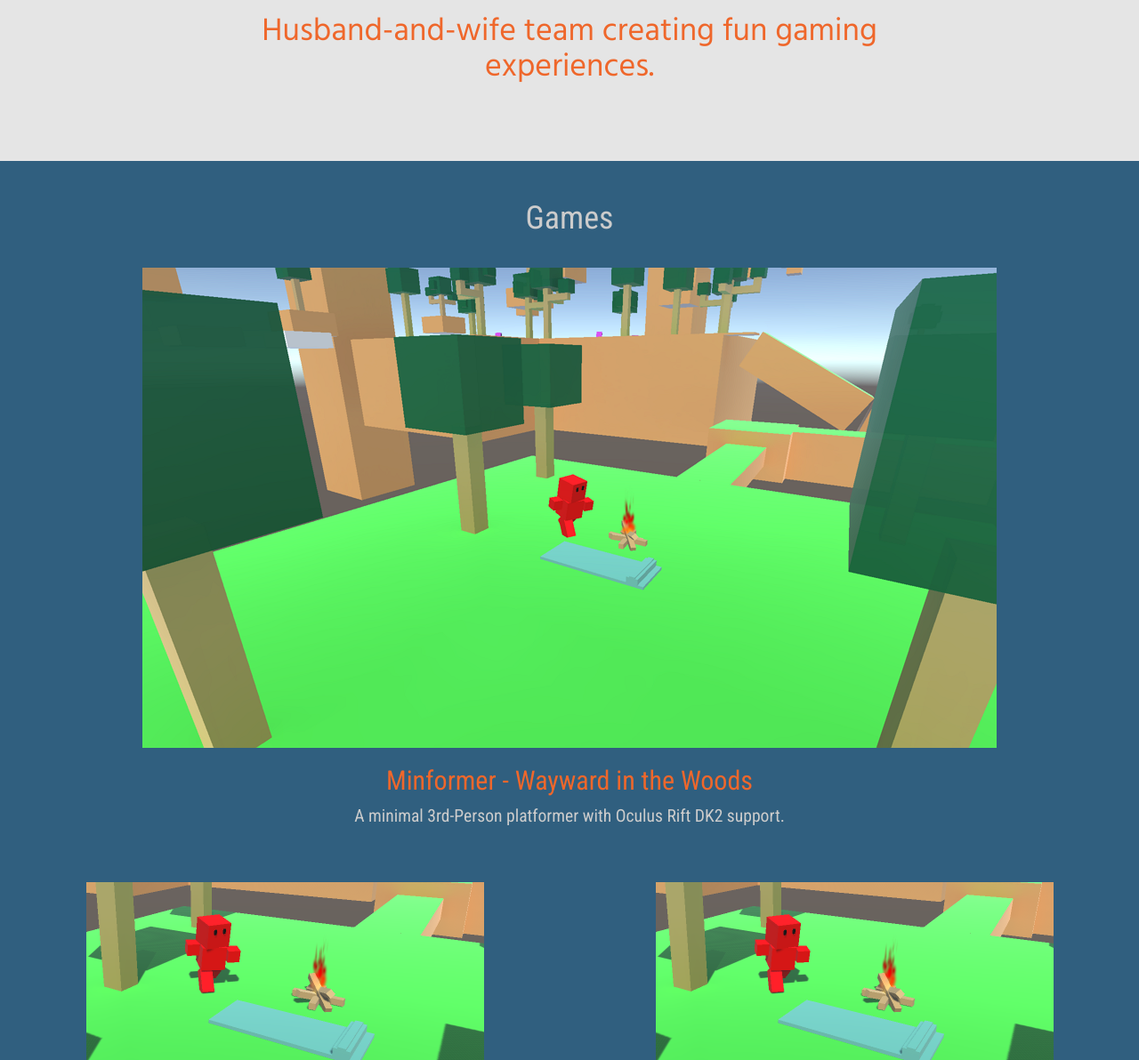
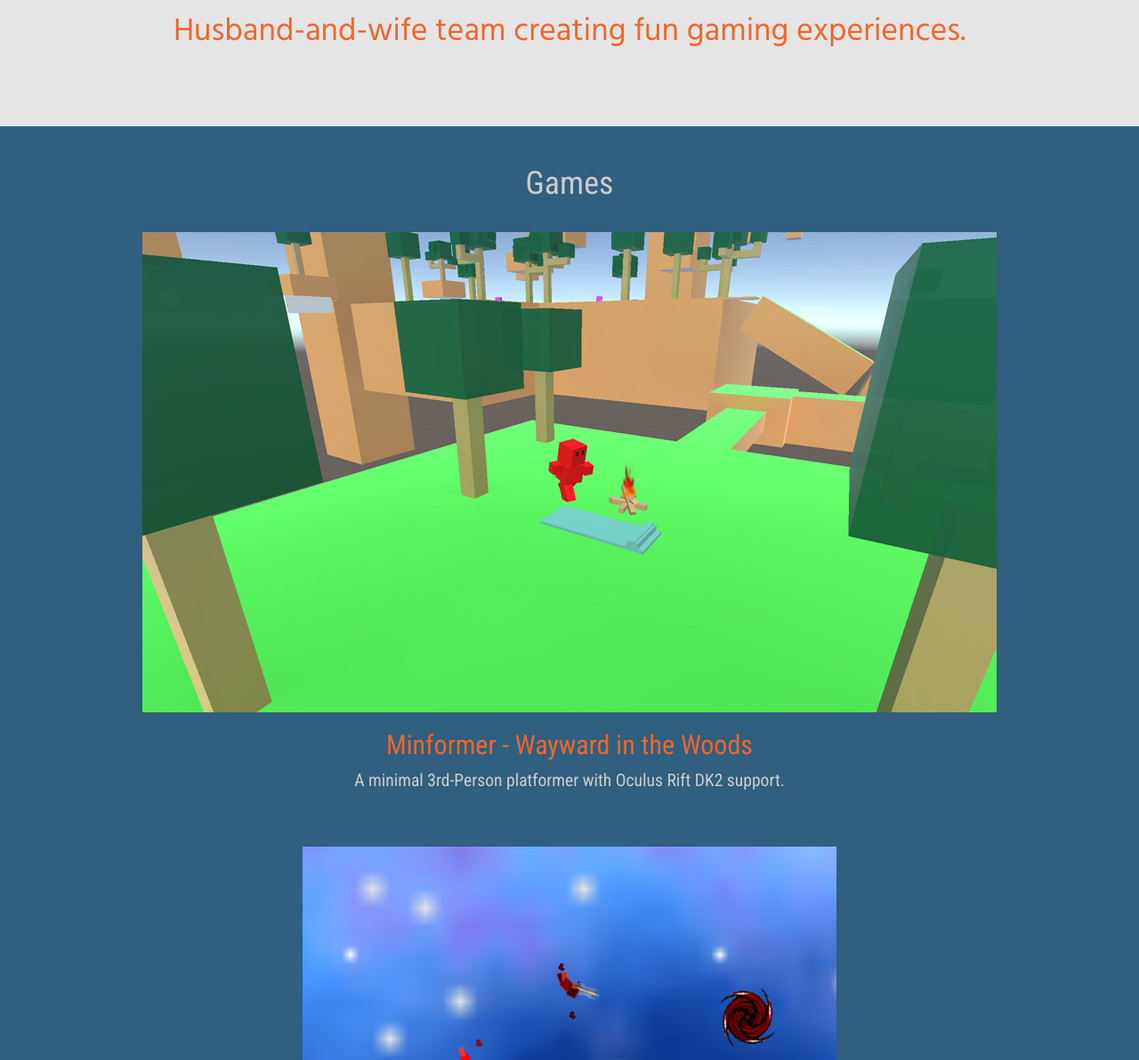
Before and after one commit to grimesmea/cloud-giant-games-website, a plain HTML site: page src/index.html in a window 1280 px wide. Shown: the part 528-1720 px from the top of the page at 89% size. Drawn offline with nearby package versions, Linux system fonts and the light colour scheme.

Commit message:
Replace placeholder images

```diff
--- a/src/css/main.css
+++ b/src/css/main.css
@@ -92,14 +92,13 @@
   font-family: 'Hind', sans-serif;
 }
 
-.tagline {
-  max-width: 100vh;
-  color: #ef672b;
-}
-
 .logo-full {
   height: 50vh;
   margin: auto;
+}
+
+.tagline {
+  color: #ef672b;
 }
 
 /* ========
--- a/src/index.html
+++ b/src/index.html
@@ -88,11 +88,11 @@
 
         <div class="games-container">
           <div class="game">
-            <a href="#"><img class="game-screenshot" srcset="img/minformer.png" src="img/minformer.png" alt="Minformer game screenshot"></a>
+            <a href="#"><img class="game-screenshot" srcset="img/stardust-symphony.png" src="img/stardust-symphony.png" alt="Minformer game screenshot"></a>
             <a href="#"><h3>Stardust Symphony</h3></a>
           </div>
           <div class="game">
-            <a href="#"><img class="game-screenshot" srcset="img/minformer.png" src="img/minformer.png" alt="Minformer game screenshot"></a>
+            <a href="#"><img class="game-screenshot" srcset="img/hold-control.png" src="img/hold-control.png" alt="Minformer game screenshot"></a>
             <a href="#"><h3>Hold Control</h3></a>
           </div>
         </div>
```
Also changed, not shown: src/img/hold-control.png (added), src/img/stardust-symphony.png (added).
